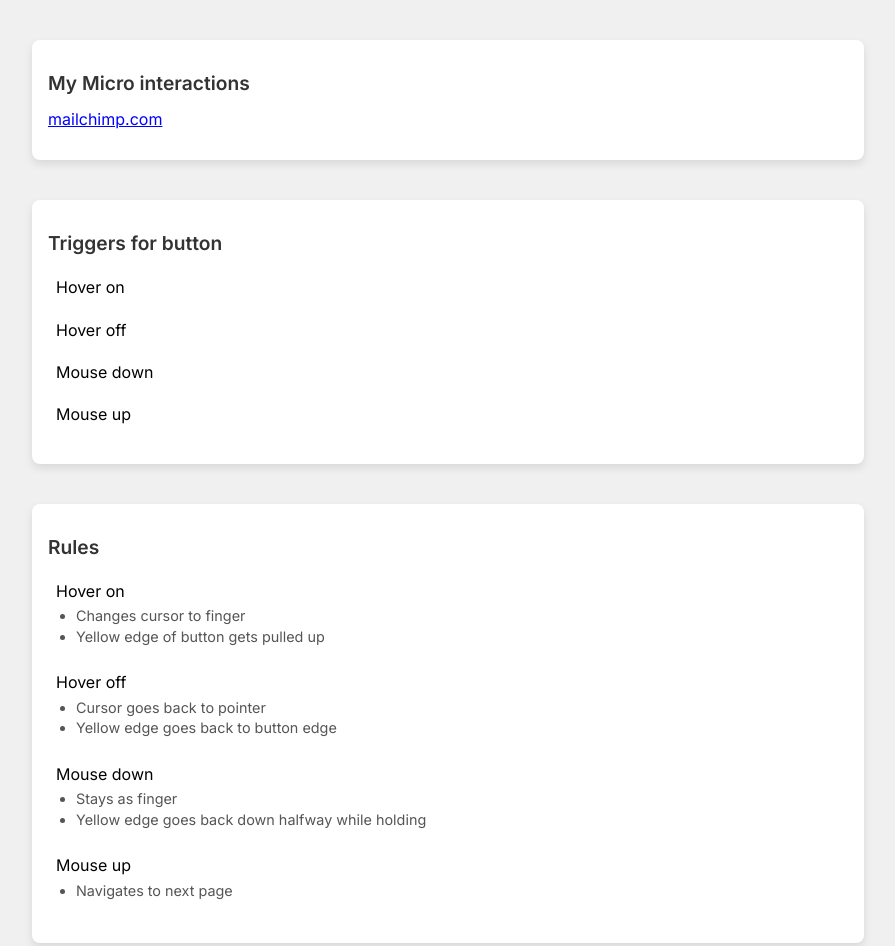
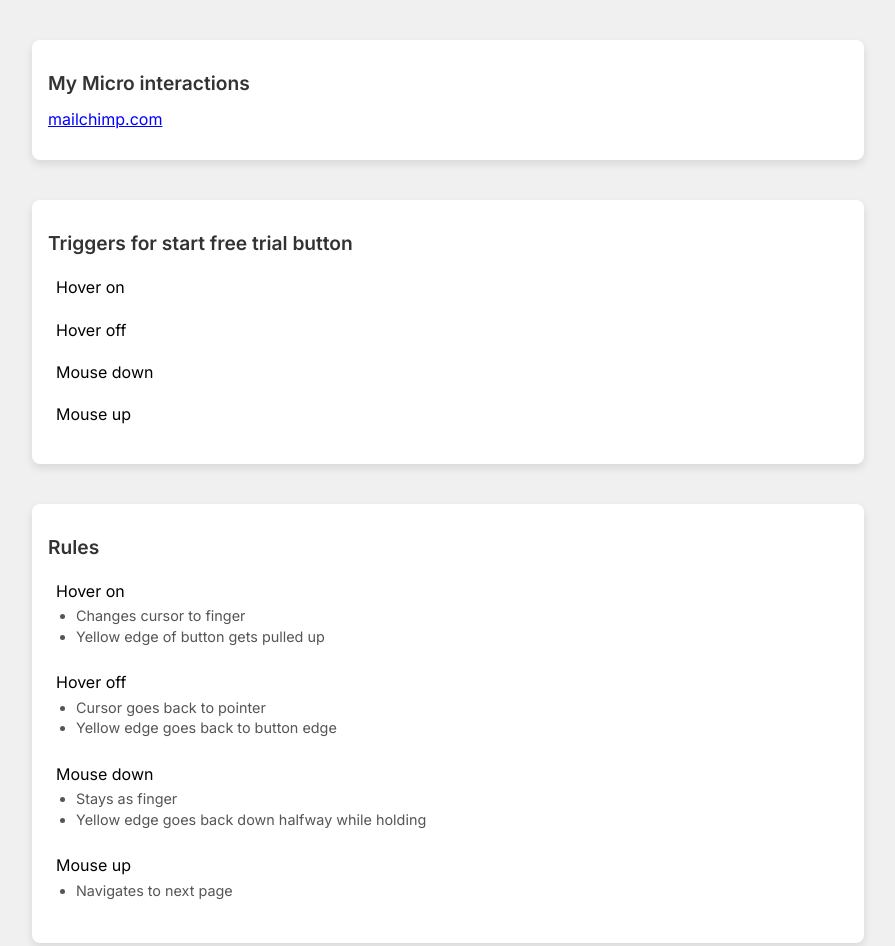
Before and after one commit to gabeferreiraa/idm241-gf379, a website: page alpha/index.html in a window 1280 px wide. Shown: the top 946 px of the page, without its empty margins (192-1087 px from the left). Drawn offline with Linux system fonts and the light colour scheme.

Commit message:
small fixes for class help 4

```diff
--- a/alpha/index.html
+++ b/alpha/index.html
@@ -24,7 +24,7 @@
     </div>
     <div class="card">
         <div class="card__header">
-            <h2 class="card__title">Triggers for button</h2>
+            <h2 class="card__title">Triggers for start free trial button</h2>
         </div>
         <div class="card__body">
             <ul class="card__list">
```
